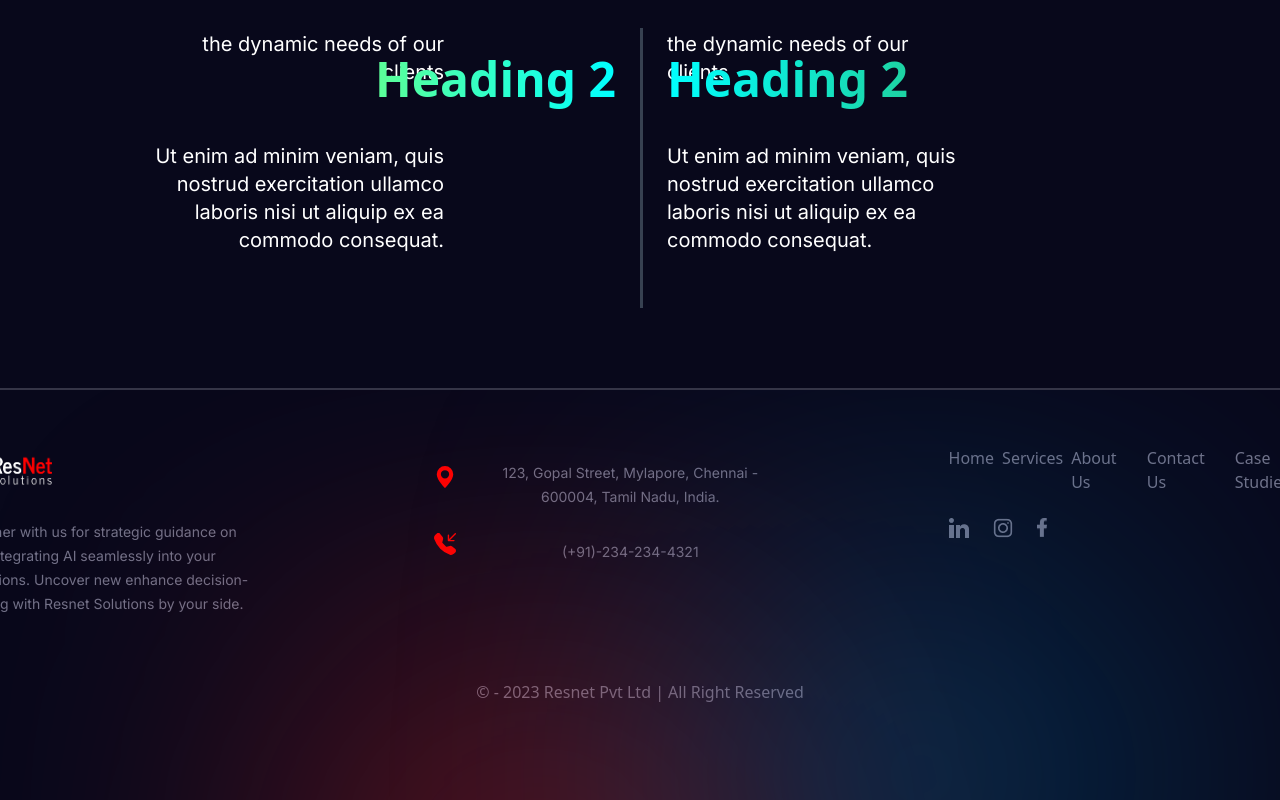
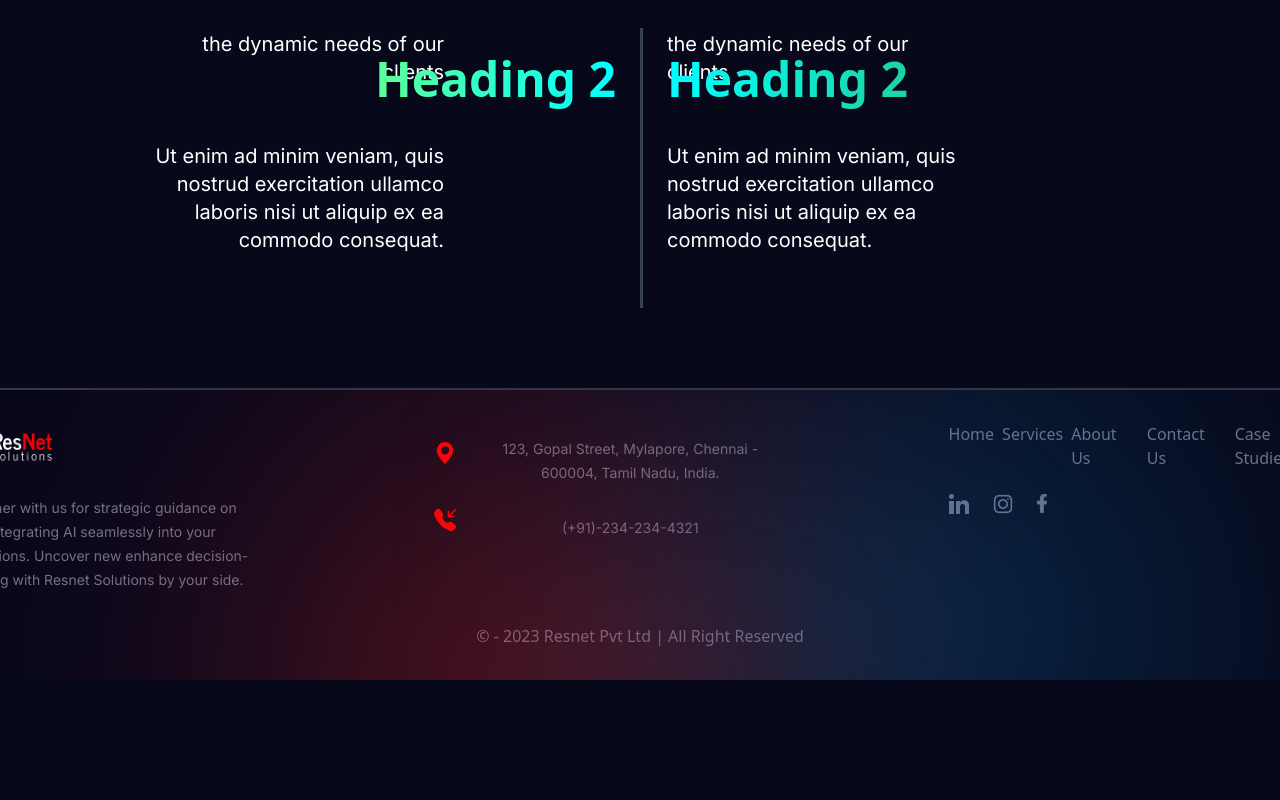
Before and after one commit to Qriocity-Company/Resnet, a Next.js app: page / in a window 1280 px wide. Shown: the part 4243-5043 px from the top of the page. After the commit the page ends 4923 px from the top, so only its background shows below. Built offline with nearby package versions, Linux system fonts and the light colour scheme.

Commit message:
added css

```diff
--- a/components/Footer.tsx
+++ b/components/Footer.tsx
@@ -11,7 +11,7 @@ import '../styles/Footer.css'
 
 export const Footer = () => {
   return (
-    <footer className='py-6 pb-24 border-t-2 border-[#353547] text-[#727289] relative overflow-hidden lg:w-[1440px]'>
+    <footer className=' pb-8 border-t-2 border-[#353547] text-[#727289] relative overflow-hidden w-[350px] md:w-[750px] lg:w-[1440px]'>
 
       {/* grid */}
       <div className='md:block lg:flex gap-12 p-2 md:p-8'>
@@ -61,7 +61,7 @@ export const Footer = () => {
 
       </div>
 
-      <div className='text-center mt-8'>
+      <div className='text-center '>
         &copy; - 2023 Resnet Pvt Ltd | All Right Reserved
       </div>
       <div className="absolute  w-[375px] h-64 bg-red-600 rounded-full blur-[160px]  left-[30%] -bottom-[45%]"></div>
```
